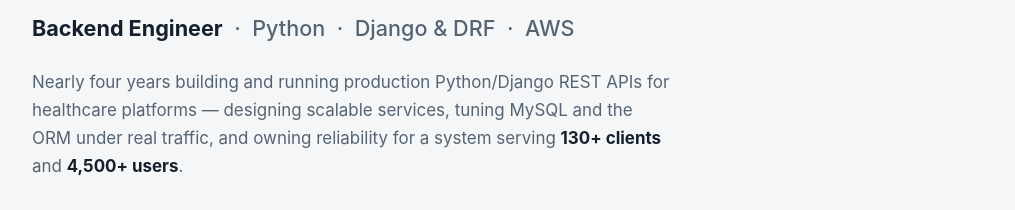
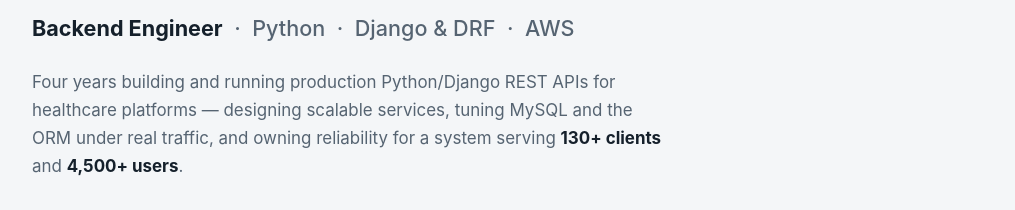
Before and after one commit to Deepakdk-ops/deepak, a plain HTML site: page index.html in a window 1280 px wide. Shown: the part 276-486 px from the top of the page, without its empty margins (132-1147 px from the left). Drawn offline with Linux system fonts and the light colour scheme.

Commit message:
Update index.html

```diff
--- a/index.html
+++ b/index.html
@@ -267,7 +267,7 @@
       <div class="status reveal"><span class="dot"></span>Available for backend engineering roles</div>
       <h1 class="name reveal d1">Deepak A</h1>
       <p class="role reveal d1"><span class="hl">Backend Engineer</span> &nbsp;·&nbsp; Python &nbsp;·&nbsp; Django &amp; DRF &nbsp;·&nbsp; AWS</p>
-      <p class="lede reveal d2">Nearly four years building and running production Python/Django REST APIs for
+      <p class="lede reveal d2">Four years building and running production Python/Django REST APIs for
         healthcare platforms — designing scalable services, tuning MySQL and the ORM under real traffic,
         and owning reliability for a system serving <strong style="color:var(--ink)">130+ clients</strong> and
         <strong style="color:var(--ink)">4,500+ users</strong>.</p>
```
